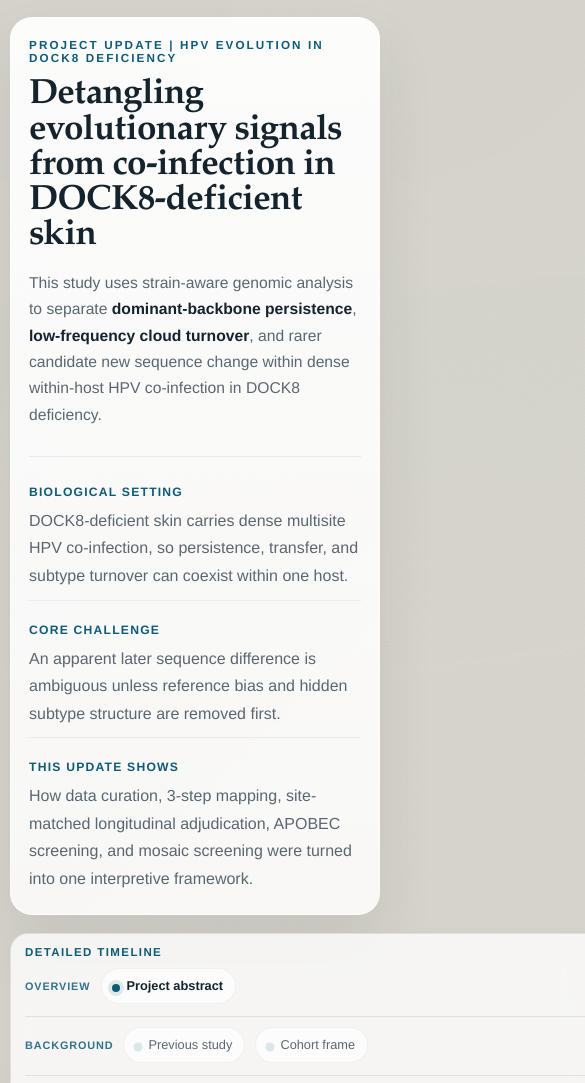
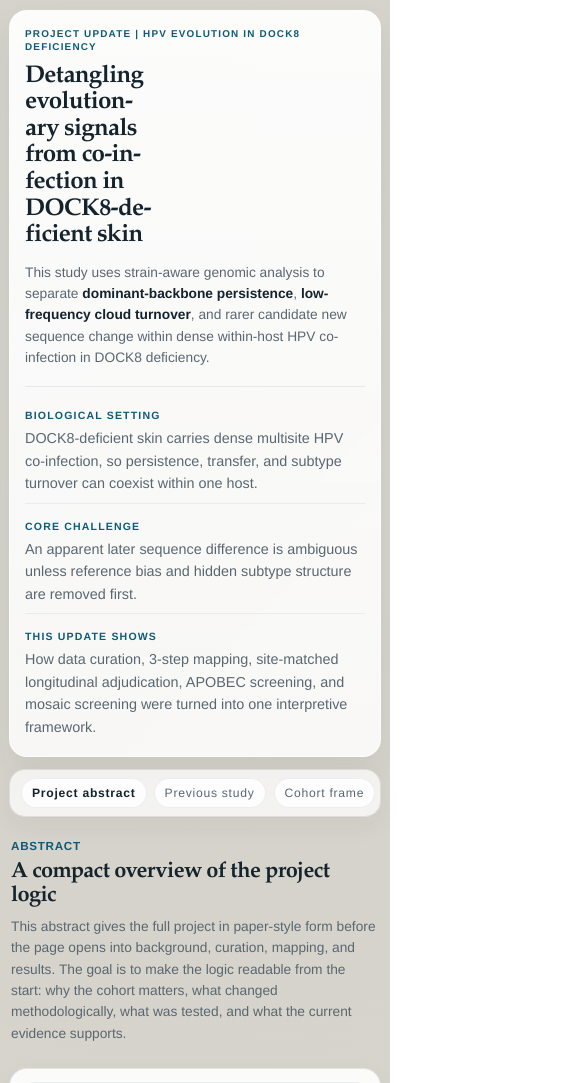
Before and after one commit to Leo-Poon-Lab/HPV_DOCK8_Phylodynamics, a plain HTML site: page presentation/story/index.html in a window 390 px wide. Shown: the part 63-1146 px from the top of the page, 585 px wide, since content can reach past the window. Drawn offline with Linux system fonts and the light colour scheme.

Commit message:
Refine mobile layout for story page

```diff
--- a/presentation/story/styles.css
+++ b/presentation/story/styles.css
@@ -41,6 +41,7 @@ body {
   margin: 0;
   color: var(--ink);
   font-family: var(--font-body);
+  overflow-x: hidden;
   background:
     radial-gradient(circle at top left, rgba(14, 91, 120, 0.09), transparent 28%),
     radial-gradient(circle at 92% 6%, rgba(159, 90, 51, 0.08), transparent 20%),
@@ -87,6 +88,7 @@ strong {
   justify-content: space-between;
   gap: 20px;
   width: 100%;
+  min-width: 0;
 }
 
 .site-signature {
@@ -208,12 +210,14 @@ strong {
   font-weight: 800;
   letter-spacing: 0.18em;
   text-transform: uppercase;
+  overflow-wrap: anywhere;
 }
 
 .brand-title {
   font-size: 1rem;
   font-weight: 700;
   letter-spacing: 0.01em;
+  overflow-wrap: anywhere;
 }
 
 .hero {
@@ -234,6 +238,7 @@ strong {
     linear-gradient(180deg, rgba(255, 255, 255, 0.94), rgba(255, 255, 255, 0.84)),
     linear-gradient(135deg, rgba(14, 91, 120, 0.06), transparent);
   box-shadow: 0 30px 60px rgba(33, 39, 48, 0.09);
+  min-width: 0;
 }
 
 .hero h1 {
@@ -243,7 +248,10 @@ strong {
   font-size: clamp(1rem, 3.3vw, 4.2rem);
   line-height: 1.04;
   letter-spacing: -0.015em;
-  white-space: wrap;
+  text-wrap: balance;
+  white-space: normal;
+  overflow-wrap: anywhere;
+  hyphens: auto;
   overflow: visible;
   text-overflow: clip;
 }
@@ -532,6 +540,7 @@ strong {
 
 .story-column {
   width: min(100%, var(--content-width));
+  min-width: 0;
 }
 
 .major-section {
@@ -1927,12 +1936,12 @@ strong {
 
   .page-grid {
     grid-template-columns: 1fr;
-    gap: 18px;
+    gap: 14px;
   }
 
   .detail-nav {
     position: sticky;
-    top: calc(var(--header-height) + 8px);
+    top: calc(var(--header-height) + 6px);
     z-index: 25;
     height: auto;
     overflow: visible;
@@ -2076,31 +2085,61 @@ strong {
 }
 
 @media (max-width: 720px) {
+  :root {
+    --header-height: 56px;
+  }
+
   .hero {
-    padding: 20px 0 18px;
+    padding: 14px 0 12px;
   }
 
   .hero-shell,
   .page-grid,
   .site-header-inner {
-    width: min(var(--page-width), calc(100% - 24px));
+    width: auto;
+    max-width: none;
+    margin-inline: 12px;
+  }
+
+  .page-grid,
+  .page-grid > *,
+  .detail-nav,
+  .story-column {
+    min-width: 0;
+    max-width: 100%;
   }
 
   .hero-shell {
-    padding: 20px 18px 22px;
-    border-radius: 22px;
+    padding: 16px 15px 18px;
+    border-radius: 18px;
+    box-shadow: 0 18px 34px rgba(33, 39, 48, 0.07);
+  }
+
+  .eyebrow {
+    font-size: 0.62rem;
+    letter-spacing: 0.12em;
+    line-height: 1.35;
   }
 
   .hero h1 {
-    font-size: clamp(1.9rem, 8vw, 2.75rem);
-    line-height: 1;
-    letter-spacing: -0.02em;
+    margin-top: 10px;
+    max-width: 11.2ch;
+    font-size: clamp(1.42rem, 6.5vw, 1.95rem);
+    line-height: 1.08;
+    letter-spacing: -0.028em;
   }
 
   .hero-lede {
-    margin-top: 16px;
-    font-size: 0.98rem;
-    line-height: 1.68;
+    margin-top: 12px;
+    font-size: 0.9rem;
+    line-height: 1.6;
+    max-width: none;
+  }
+
+  .hero-outline {
+    gap: 8px;
+    margin-top: 18px;
+    padding-top: 14px;
   }
 
   .hero-summary,
@@ -2110,42 +2149,119 @@ strong {
 
   .hero-outline-row {
     grid-template-columns: 1fr;
+    gap: 6px;
+    padding: 8px 0;
+  }
+
+  .hero-outline-label {
+    font-size: 0.66rem;
+    letter-spacing: 0.11em;
+  }
+
+  .hero-outline-text {
+    font-size: 0.9rem;
+    line-height: 1.56;
+  }
+
+  .detail-nav {
+    position: static;
+    top: auto;
+    width: 100%;
+  }
+
+  .detail-nav-card {
+    display: flex;
+    flex-wrap: nowrap;
+    align-items: center;
     gap: 8px;
-    padding: 10px 0;
+    overflow-x: auto;
+    padding: 8px 10px;
+    border-radius: 16px;
+    background: rgba(255, 255, 255, 0.72);
+    scrollbar-width: none;
+    -webkit-overflow-scrolling: touch;
+    min-width: 0;
+    width: 100%;
+    max-width: 100%;
+  }
+
+  .detail-nav-card::-webkit-scrollbar {
+    display: none;
+  }
+
+  .detail-nav-title,
+  .detail-group-label {
+    display: none;
+  }
+
+  .detail-group,
+  .nav-sub-group {
+    display: contents;
+  }
+
+  .detail-group + .detail-group {
+    margin-top: 0;
+    padding-top: 0;
+    border-top: 0;
+  }
+
+  .detail-link {
+    min-height: 30px;
+    padding: 0 10px;
+    display: inline-flex;
+    align-items: center;
+    border-radius: 999px;
+    background: rgba(255, 255, 255, 0.84);
+    border: 1px solid rgba(21, 35, 45, 0.07);
+    font-size: 0.78rem;
+    line-height: 1;
+  }
+
+  .detail-link::before {
+    display: none;
+  }
+
+  .gallery-nav,
+  .gallery-subnav,
+  .explorer-tabs {
+    width: 100%;
+    max-width: 100%;
+    min-width: 0;
   }
 
   .abstract-block {
-    padding: 16px 16px 18px;
+    padding: 14px 14px 15px;
   }
 
   .section-head {
-    padding: 12px 2px 14px;
+    padding: 8px 2px 10px;
   }
 
   .section-head h2 {
-    font-size: clamp(1.6rem, 7vw, 2.2rem);
-    line-height: 1.04;
+    margin-top: 8px;
+    font-size: clamp(1.3rem, 5.9vw, 1.72rem);
+    line-height: 1.1;
   }
 
   .section-summary {
-    margin-top: 10px;
-    font-size: 0.96rem;
-    line-height: 1.68;
+    margin-top: 8px;
+    font-size: 0.9rem;
+    line-height: 1.58;
   }
 
   .story-card {
-    padding: 18px 16px;
-    border-radius: 20px;
+    padding: 14px 14px 15px;
+    border-radius: 18px;
   }
 
   .story-card h3 {
-    font-size: clamp(1.35rem, 5.8vw, 1.9rem);
-    line-height: 1.08;
+    font-size: clamp(1.15rem, 5vw, 1.45rem);
+    line-height: 1.14;
   }
 
   .card-head {
-    gap: 8px;
-    margin-bottom: 12px;
+    gap: 6px;
+    margin-bottom: 10px;
   }
 
   .background-card,
@@ -2156,7 +2272,7 @@ strong {
   .cloud-class-panel,
   .fixation-compare-panel,
   .explorer-block {
-    padding: 14px 14px 16px;
+    padding: 12px 12px 14px;
   }
 
   .callout,
@@ -2164,7 +2280,7 @@ strong {
   .hypothesis-block,
   .bullet-panel,
   .explorer-note {
-    padding: 14px 15px;
+    padding: 12px 13px;
     border-radius: 16px;
   }
 
@@ -2202,8 +2318,35 @@ strong {
     font-size: 1.24rem;
   }
 
+  .story-card p,
+  .abstract-block p,
+  .question-card p,
+  .definition-card p,
+  .logic-card p,
+  .bullet-panel p,
+  .figure-card figcaption,
+  .gallery-card figcaption,
+  .static-viewer-text,
+  .explorer-block p,
+  .explorer-note,
+  .callout,
+  .split-note {
+    font-size: 0.9rem;
+    line-height: 1.58;
+  }
+
+  .abstract-label,
+  .card-kicker,
+  .section-kicker,
+  .detail-link,
+  .gallery-jump,
+  .gallery-jump-small,
+  .explorer-tab {
+    letter-spacing: 0.06em;
+  }
+
   .paper-table {
-    min-width: 560px;
+    min-width: 480px;
   }
 
   .table-wrap {
@@ -2300,7 +2443,7 @@ strong {
   .hero-shell,
   .page-grid,
   .site-header-inner {
-    width: min(var(--page-width), calc(100% - 20px));
+    margin-inline: 9px;
   }
 
   .site-header-inner {
@@ -2308,41 +2451,51 @@ strong {
   }
 
   .hero h1 {
-    font-size: clamp(1.7rem, 9vw, 2.35rem);
+    max-width: 10.6ch;
+    font-size: clamp(1.28rem, 6.2vw, 1.72rem);
+    line-height: 1.1;
   }
 
   .brand-title {
-    font-size: 0.9rem;
+    font-size: 0.82rem;
   }
 
   .story-card {
-    padding: 16px 14px;
+    padding: 13px 12px 14px;
   }
 
   .section-head h2 {
-    font-size: clamp(1.45rem, 8.2vw, 2rem);
+    font-size: clamp(1.18rem, 5.6vw, 1.55rem);
   }
 
   .paper-table {
-    min-width: 500px;
+    min-width: 440px;
   }
 
   .detail-link,
   .gallery-jump,
   .gallery-jump-small,
   .explorer-tab {
-    font-size: 0.8rem;
+    font-size: 0.76rem;
   }
 
   .logic-step,
   .framework-step,
   .step-card,
   .method-compare-card {
-    padding: 14px 15px;
+    padding: 12px 13px;
   }
 
   .definition-count {
-    font-size: 1.25rem;
+    font-size: 1.15rem;
+  }
+
+  .hero-lede,
+  .section-summary,
+  .story-card p,
+  .abstract-block p {
+    font-size: 0.86rem;
+    line-height: 1.55;
   }
 
   .ring-viewer-stage,
```
